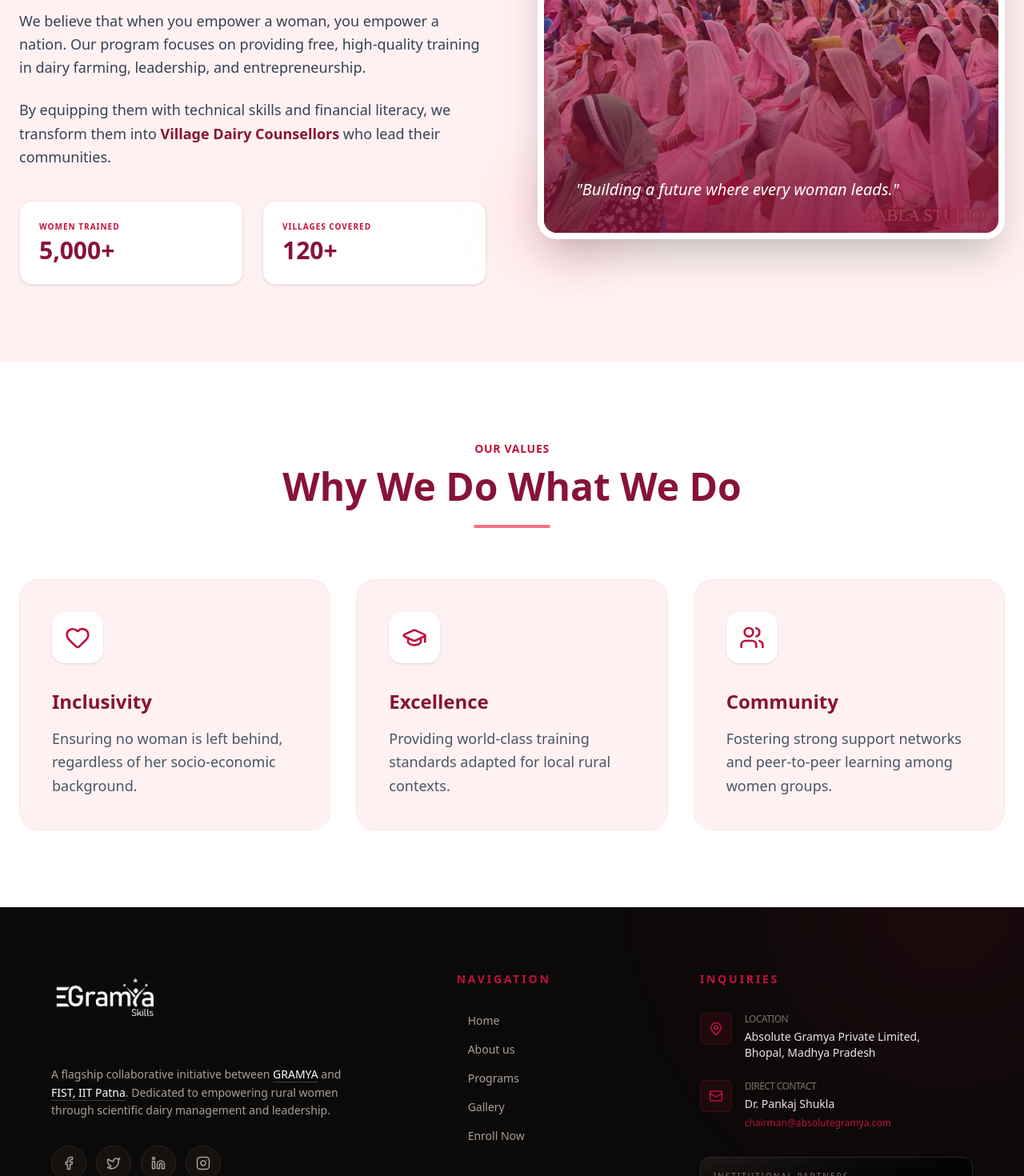
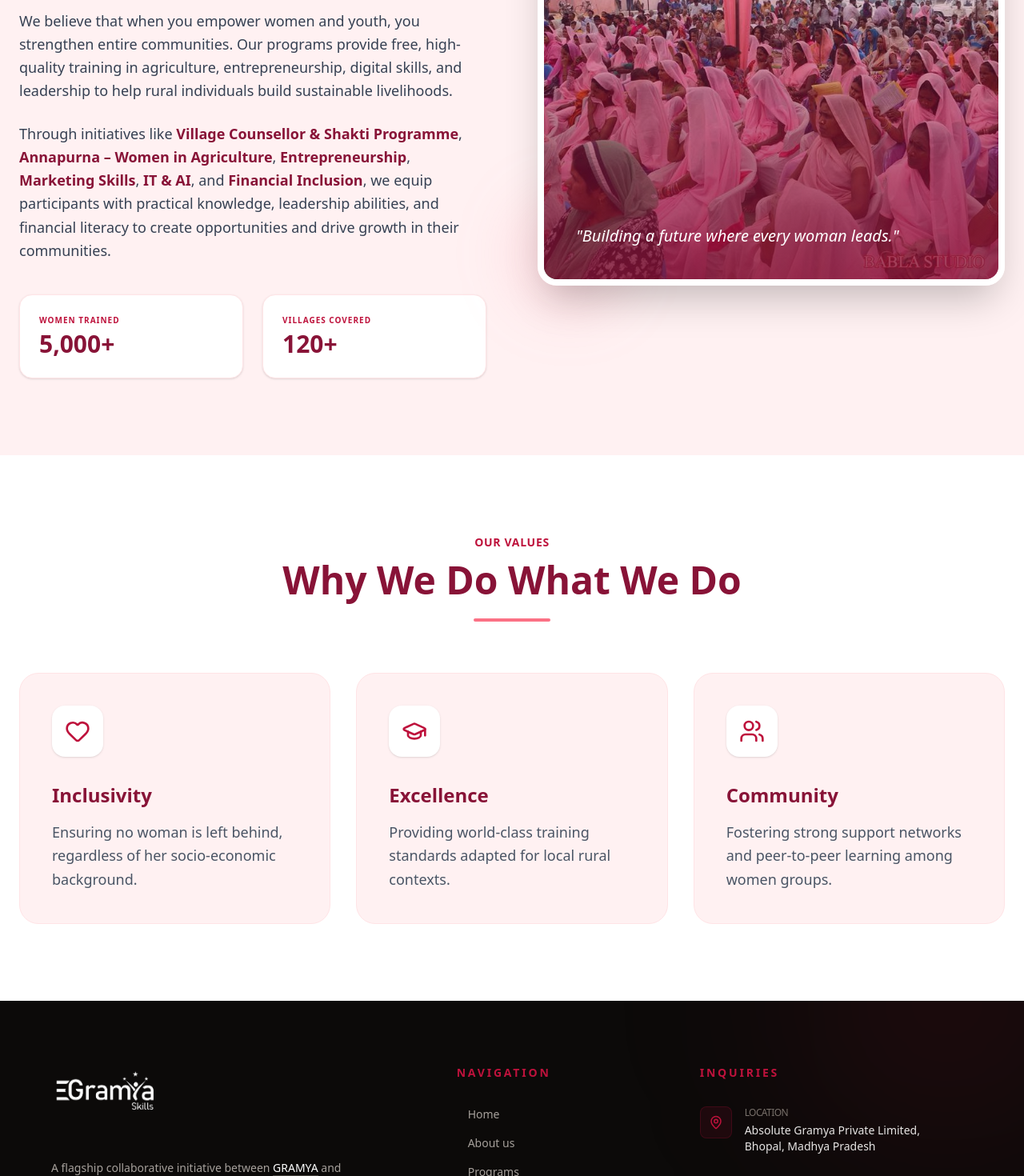
Before and after one commit to chiragjain10/Egramya, a React (Vite) app: page /about in a window 1280 px wide. Shown: the part 1000-2470 px from the top of the page at 80% size. Built offline with nearby package versions, Linux system fonts and the light colour scheme.

Commit message:
content chnge

```diff
--- a/src/Components/Homepage/Home.jsx
+++ b/src/Components/Homepage/Home.jsx
@@ -555,7 +555,7 @@ const Home = () => {
               The Village Dairy Counsellors (VDC) program is a flagship initiative designed to uplift women in rural India. By providing comprehensive training in modern dairy practices, financial literacy, and leadership, we aim to create a cadre of skilled professionals who will lead the White Revolution 2.0.
             </p>
             <ul className="space-y-4 mb-10">
-              {['Government Certified Training', '100% Free of Cost', 'Placement Assistance'].map((item, i) => (
+              {['Government Certified Training',  'Placement Assistance'].map((item, i) => (
                 <li key={i} className="flex items-center gap-3 text-gray-700 font-medium text-lg">
                   <div className="bg-rose-50 p-1 rounded-full text-[#be123c]">
                     <CheckCircle2 size={20} />
--- a/src/Components/Pages/About.jsx
+++ b/src/Components/Pages/About.jsx
@@ -106,10 +106,17 @@ const AboutProgram = () => {
             <div className="w-20 h-1.5 bg-[#fb7185] rounded-full mb-8"></div>
 
             <p className="text-gray-700 mb-6 text-lg leading-relaxed">
-              We believe that when you empower a woman, you empower a nation. Our program focuses on providing free, high-quality training in dairy farming, leadership, and entrepreneurship.
+              We believe that when you empower women and youth, you strengthen entire communities. Our programs provide free, high-quality training in agriculture, entrepreneurship, digital skills, and leadership to help rural individuals build sustainable livelihoods.
             </p>
+
             <p className="text-gray-700 mb-10 text-lg leading-relaxed">
-              By equipping them with technical skills and financial literacy, we transform them into <strong className="text-[#881337]">Village Dairy Counsellors</strong> who lead their communities.
+              Through initiatives like <strong className="text-[#881337]">Village Counsellor & Shakti Programme</strong>,
+              <strong className="text-[#881337]"> Annapurna – Women in Agriculture</strong>,
+              <strong className="text-[#881337]"> Entrepreneurship</strong>,
+              <strong className="text-[#881337]"> Marketing Skills</strong>,
+              <strong className="text-[#881337]"> IT & AI</strong>, and
+              <strong className="text-[#881337]"> Financial Inclusion</strong>,
+              we equip participants with practical knowledge, leadership abilities, and financial literacy to create opportunities and drive growth in their communities.
             </p>
 
             <div className="grid grid-cols-2 gap-6">
--- a/src/Components/Static/Footer.jsx
+++ b/src/Components/Static/Footer.jsx
@@ -84,13 +84,13 @@ const Footer = () => {
                 </div>
 
                 <div className="flex gap-4">
-                  <div className="w-10 h-10 shrink-0 bg-[#be123c]/10 flex items-center justify-center rounded-lg border border-[#be123c]/20">
+                  {/* <div className="w-10 h-10 shrink-0 bg-[#be123c]/10 flex items-center justify-center rounded-lg border border-[#be123c]/20">
                     <Mail size={18} className="text-[#be123c]" />
-                  </div>
+                  </div> */}
                   <div>
-                    <p className="text-xs text-stone-500 uppercase tracking-tighter mb-1">Direct Contact</p>
-                    <p className="text-sm text-stone-200 font-medium">Dr. Pankaj Shukla</p>
-                    <a href="mailto:chairman@absolutegramya.com" className="text-xs text-[#be123c] hover:underline">chairman@absolutegramya.com</a>
+                    {/* <p className="text-xs text-stone-500 uppercase tracking-tighter mb-1">Direct Contact</p> */}
+                    {/* <p className="text-sm text-stone-200 font-medium">Dr. Pankaj Shukla</p>
+                    <a href="mailto:chairman@absolutegramya.com" className="text-xs text-[#be123c] hover:underline">chairman@absolutegramya.com</a> */}
                   </div>
                 </div>
               </div>
--- a/src/Components/Static/Header.jsx
+++ b/src/Components/Static/Header.jsx
@@ -27,10 +27,10 @@ const Header = () => {
       <div className="bg-[#881337] text-white py-2 px-6 lg:px-16 text-[11px] font-medium tracking-wider border-b border-rose-900/30">
         <div className="max-w-7xl mx-auto flex justify-between items-center">
           <div className="flex items-center gap-6">
-            <a href="mailto:chairman@absolutegramya.com" className="flex items-center gap-2 hover:text-rose-200 transition-colors">
+            {/* <a href="mailto:chairman@absolutegramya.com" className="flex items-center gap-2 hover:text-rose-200 transition-colors">
               <Mail size={14} className="text-rose-300" />
               <span className="hidden sm:inline">chairman@absolutegramya.com</span>
-            </a>
+            </a> */}
             <a href="tel:+911234567890" className="flex items-center gap-2 hover:text-rose-200 transition-colors">
               <Phone size={14} className="text-rose-300" />
               <span>+91 123 456 7890</span>
@@ -190,7 +190,7 @@ const Header = () => {
 
               <div className="p-8 bg-rose-50/50 text-sm text-gray-600">
                 <p className="font-bold text-[#881337] mb-2 uppercase tracking-widest text-[10px]">Support</p>
-                <p className="flex items-center gap-2 mb-1"><Mail size={14}/> chairman@absolutegramya.com</p>
+                {/* <p className="flex items-center gap-2 mb-1"><Mail size={14}/> chairman@absolutegramya.com</p> */}
                 <p className="flex items-center gap-2"><Phone size={14}/> +91 123 456 7890</p>
               </div>
             </motion.div>
```
Lines whose indentation alone changed are shown as unchanged.
